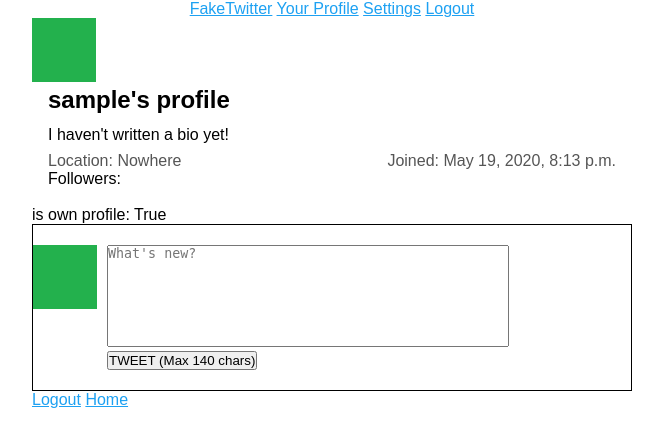
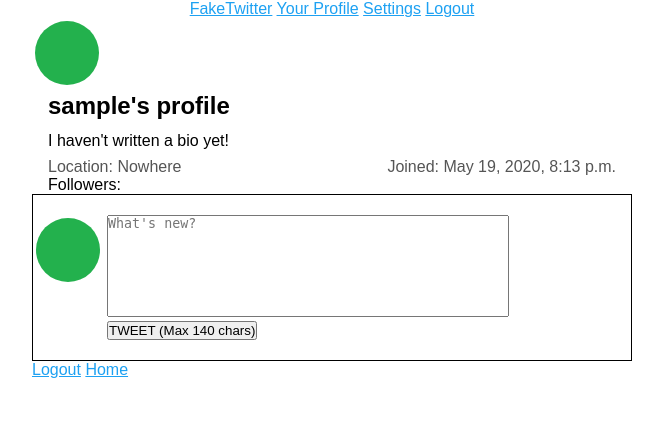
Before and after one commit to lucasdpau/twitclone, a Django app: a page that uses app1/templates/profile.html in a window 1280 px wide. Shown: the top 447 px of the page, without its empty margins (308-971 px from the left). Run offline with Django 3.2, Linux system fonts and the light colour scheme; the visitor is signed in with stand-in values (Sample User, id 1); data comes from the database, SQL or seed files in the repository; data that the repository does not hold is empty.

Commit message:
round portal views for profile pics

```diff
--- a/app1/static/app1/styles.css
+++ b/app1/static/app1/styles.css
@@ -72,6 +72,12 @@ a {
 	padding-bottom: 0.5em;
 }
 
+.profile_pic {
+	border-radius: 100px;
+	border-color: white;
+	border-style: solid;
+}
+
 .profile_bio {
 	padding-bottom: 0.5em;
 }
--- a/app1/templates/index.html
+++ b/app1/templates/index.html
@@ -6,7 +6,7 @@
     <body class="index_wrapper">
         <div>
             <h1 class="centered">
-                <a href="/profile/{{current_username}}">Hello {{ current_username }}! </a>
+                <a href="/profile/{{ current_username }}">Hello {{ current_username }}! </a>
             </h1>
 	    <div class="centered">
 		Most recent posts
@@ -17,7 +17,7 @@
                         <div class="tweet_profile_pic">
                             {% load static %}
                             <a href="profile/{{tweet.author}}">
-                                <img src="{% static 'app1/' %}{{tweet.author.profile.profile_pic}}">
+                                <img src="{% static 'app1/' %}{{tweet.author.profile.profile_pic}}" class="profile_pic">
                             </a>
                         </div>
                         <div class="tweet_content">
--- a/app1/templates/profile.html
+++ b/app1/templates/profile.html
@@ -10,9 +10,9 @@
                 <div class="profile_banner">
 
                 </div>
-                <div class="profile_pic">
+                <div class="profile_pic_wrapper">
                     {% load static %}
-                        <img src="{% static 'app1/' %}{{profile_pic}}">
+                        <img src="{% static 'app1/' %}{{profile_pic}}" class="profile_pic">
                 </div>
                 {% if not is_own_profile %}
                 {% if already_following %}
@@ -62,7 +62,7 @@
                         <div class="tweet_profile_pic">
                             {% load static %}
                             <a href="../profile/{{tweet.author}}">
-                                <img src="{% static 'app1/' %}{{tweet.author.profile.profile_pic}}">
+                                <img src="{% static 'app1/' %}{{tweet.author.profile.profile_pic}}" class="profile_pic">
                             </a>
                         </div>
                         <div class="tweet_content">
@@ -88,14 +88,12 @@
                     </div>
                     {% endfor %}
             </div>
-            <br>
-            is own profile: {{is_own_profile}}
         </div>
         <div>
 	    <div class="tweetcard">
                 <div class="tweet_profile_pic">
                     {% load static %}
-                    <img src="{% static 'app1/' %}{{current_user.profile.profile_pic}}">
+                    <img src="{% static 'app1/' %}{{current_user.profile.profile_pic}}" class="profile_pic">
                 </div>
 		<div class="tweet_content">
             	    <form action="/profile/{{current_username}}" method="POST">
```
